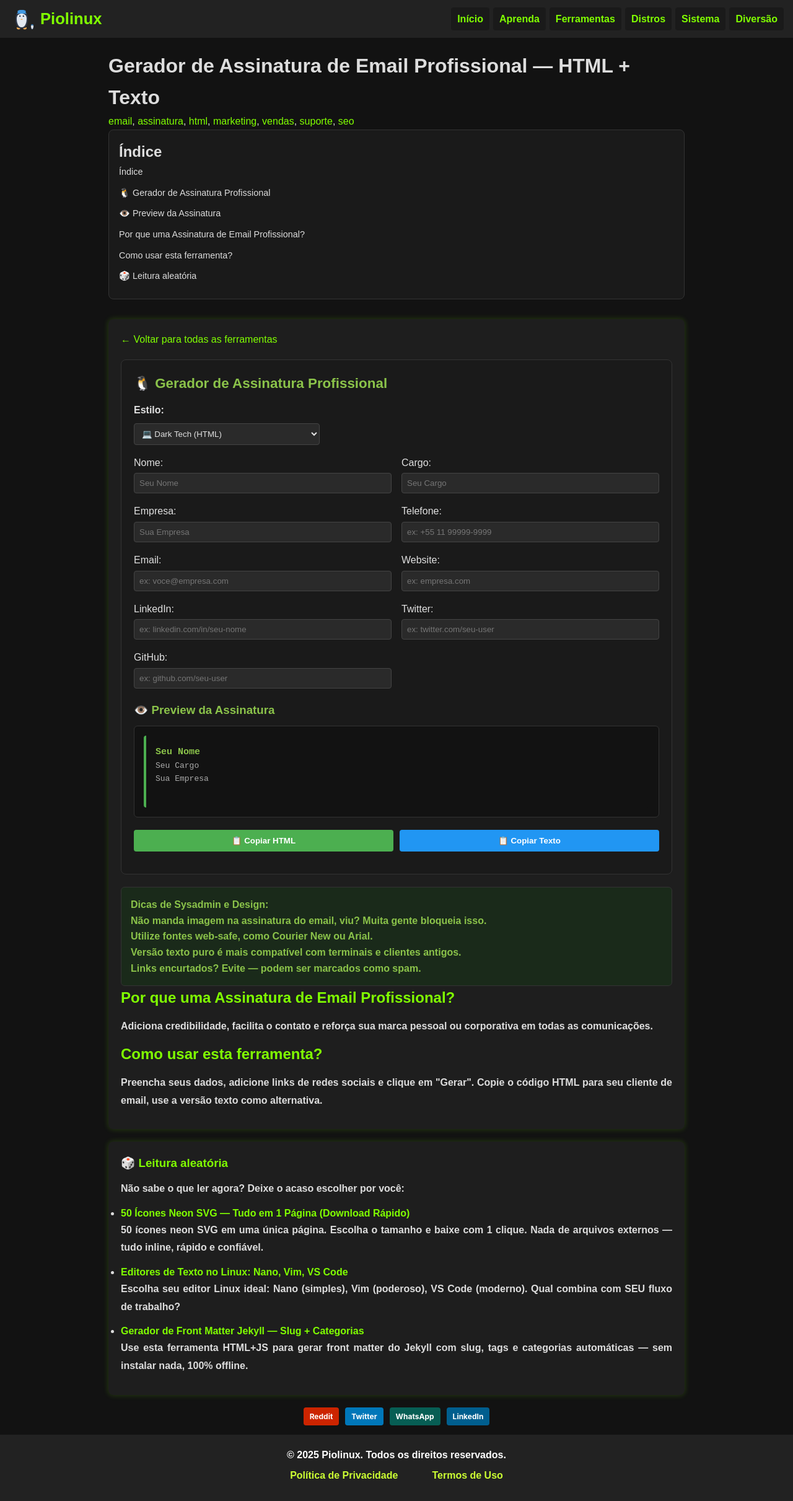
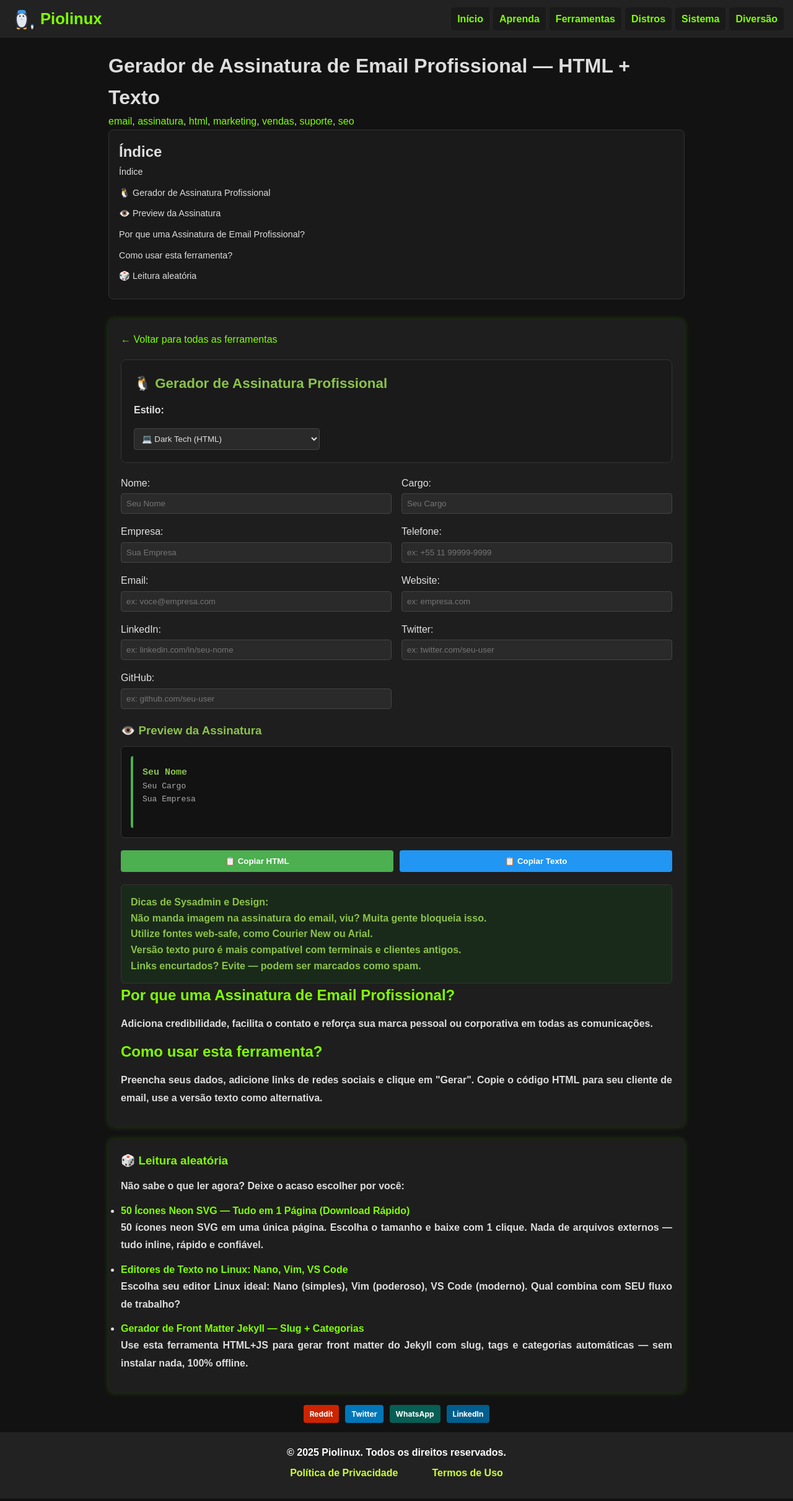
Before and after one commit to Piolinux/piolinux-site, a Jekyll site: the page built from _pages/tools/email-signature-generator.html, in a window 1280 px wide. Shown: the whole page at 62% size. Built offline with Jekyll 4.4.1, drawn with Linux system fonts in a browser that asks for light colours.

Commit message:
Update email-signature-generator.html

```diff
--- a/_pages/tools/email-signature-generator.html
+++ b/_pages/tools/email-signature-generator.html
@@ -20,7 +20,7 @@ tags: [email, assinatura, html, marketing, vendas, suporte, seo]
   <h2 class="tool-title" style="color: #8bc34a; margin-top: 0; font-size: 1.4em;">🐧 Gerador de Assinatura Profissional</h2>
 
   <div style="margin-bottom: 16px;">
-    <label style="color: #e0e0e0; display: block; margin-bottom: 8px;"><strong>Estilo:</strong></label>
+    <siv style="color: #e0e0e0; display: block; margin-bottom: 8px;"><strong>Estilo:</strong></div>
     <select id="sigStyle" onchange="generateSignature()" style="background: #2a2a2a; color: #e0e0e0; padding: 8px; border: 1px solid #444; border-radius: 4px; width: 100%; max-width: 300px;">
       <option value="tech">💻 Dark Tech (HTML)</option>
       <option value="minimal">📝 Minimalista (Texto Puro)</option>
```
